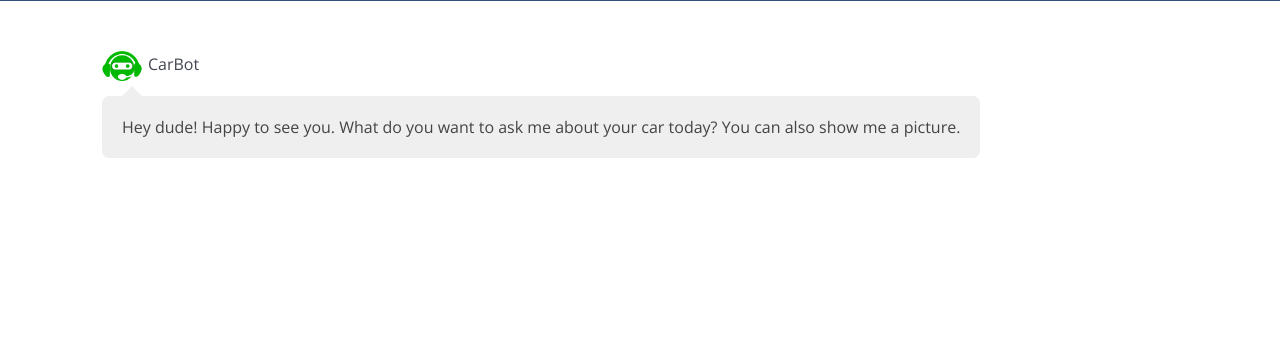
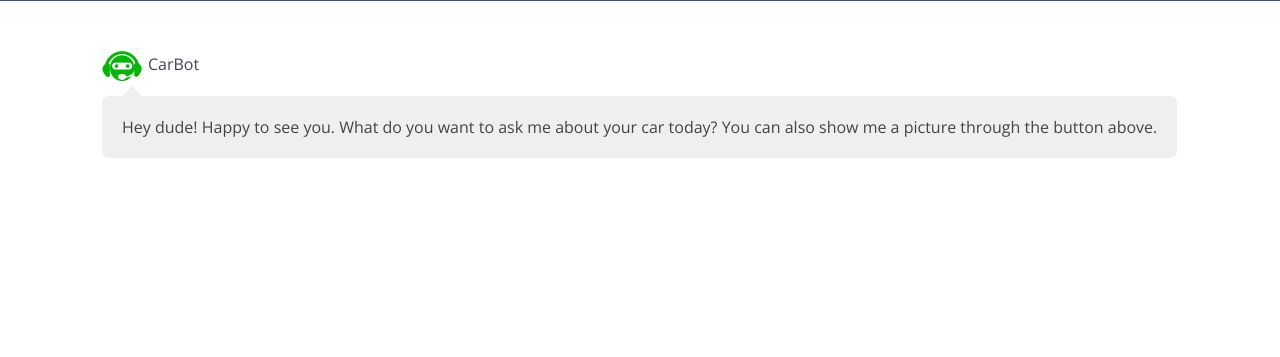
Before and after one commit to hemjay07/CarBot, a Flask app: page /chat in a window 1280 px wide. Shown: the part 119-476 px from the top of the page. Run offline with Flask 2, Linux system fonts and the light colour scheme; parts of the project's set-up code (start-up, migrations or seed data) failed here and were passed over; some libraries are stand-ins or nearby versions.

Commit message:
Update chat.html

```diff
--- a/templates/chat.html
+++ b/templates/chat.html
@@ -86,7 +86,7 @@
                               <img src='../static/assets/img/bothead.png' alt='avatar'><span class='message-data-time'>CarBot</span>
                             </div>
                             <div class='message my-message'>
-                            Hey dude! Happy to see you. What do you want to ask me about your car today? You can also show me a picture.
+                            Hey dude! Happy to see you. What do you want to ask me about your car today? You can also show me a picture through the button above.
                           </div>
                         </li>
                         <br><br><br>
```
